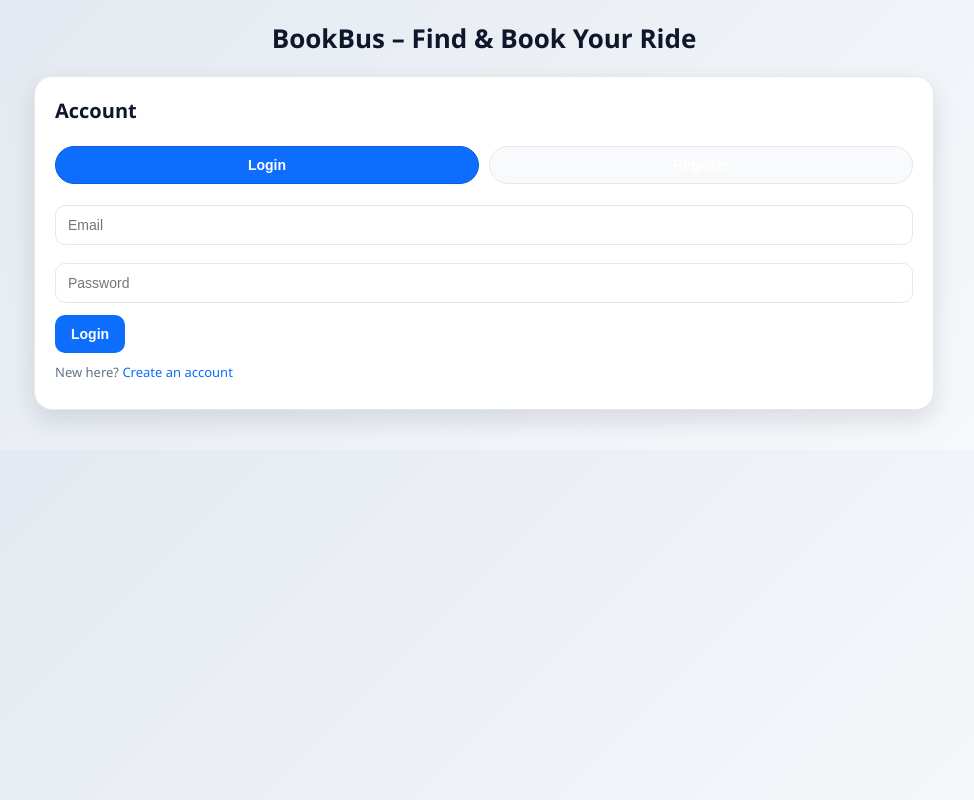
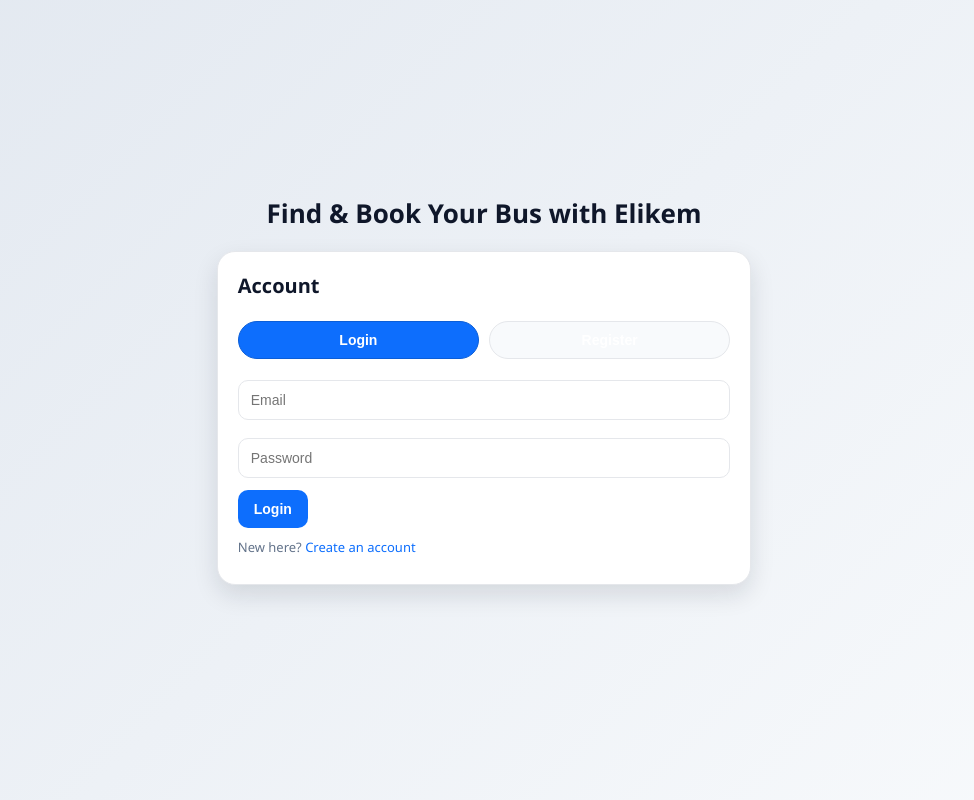
Before and after one commit to Jganyo-dotcom/bookBus, a website: page boome_backend/public/user.html in a window 1280 px wide. Shown: the whole page, without its empty margins (156-1130 px from the left). Drawn offline with Linux system fonts and the light colour scheme.

Commit message:
made some changes to user side

```diff
--- a/boome_backend/public/user.html
+++ b/boome_backend/public/user.html
@@ -29,6 +29,13 @@
         font-family: "Segoe UI", system-ui, sans-serif;
         background: linear-gradient(135deg, #e2e8f0, #f8fafc);
         color: var(--text);
+
+        /* CENTER EVERYTHING */
+        display: flex;
+        justify-content: center;
+        align-items: center;
+
+        min-height: 100vh;
       }
 
       h1,
@@ -357,7 +364,7 @@
     </div>
 
     <div class="container">
-      <h1>BookBus – Find & Book Your Ride</h1>
+      <h1>Find & Book Your Bus with Elikem</h1>
 
       <!-- AUTH CARD -->
       <div class="card" id="authCard">
```
Also changed, not shown: boome_backend/public/index.html (+1 -0 lines), 4 other files.
